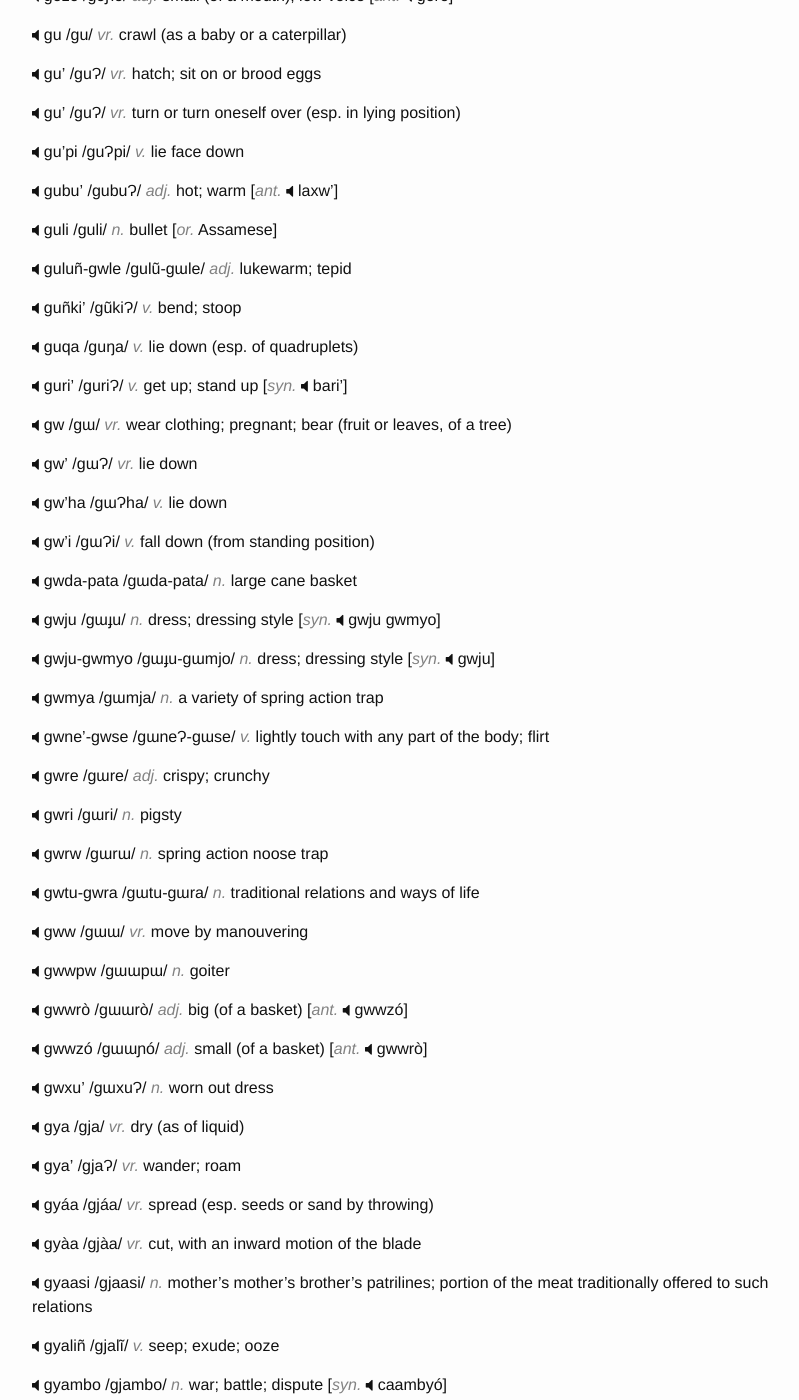
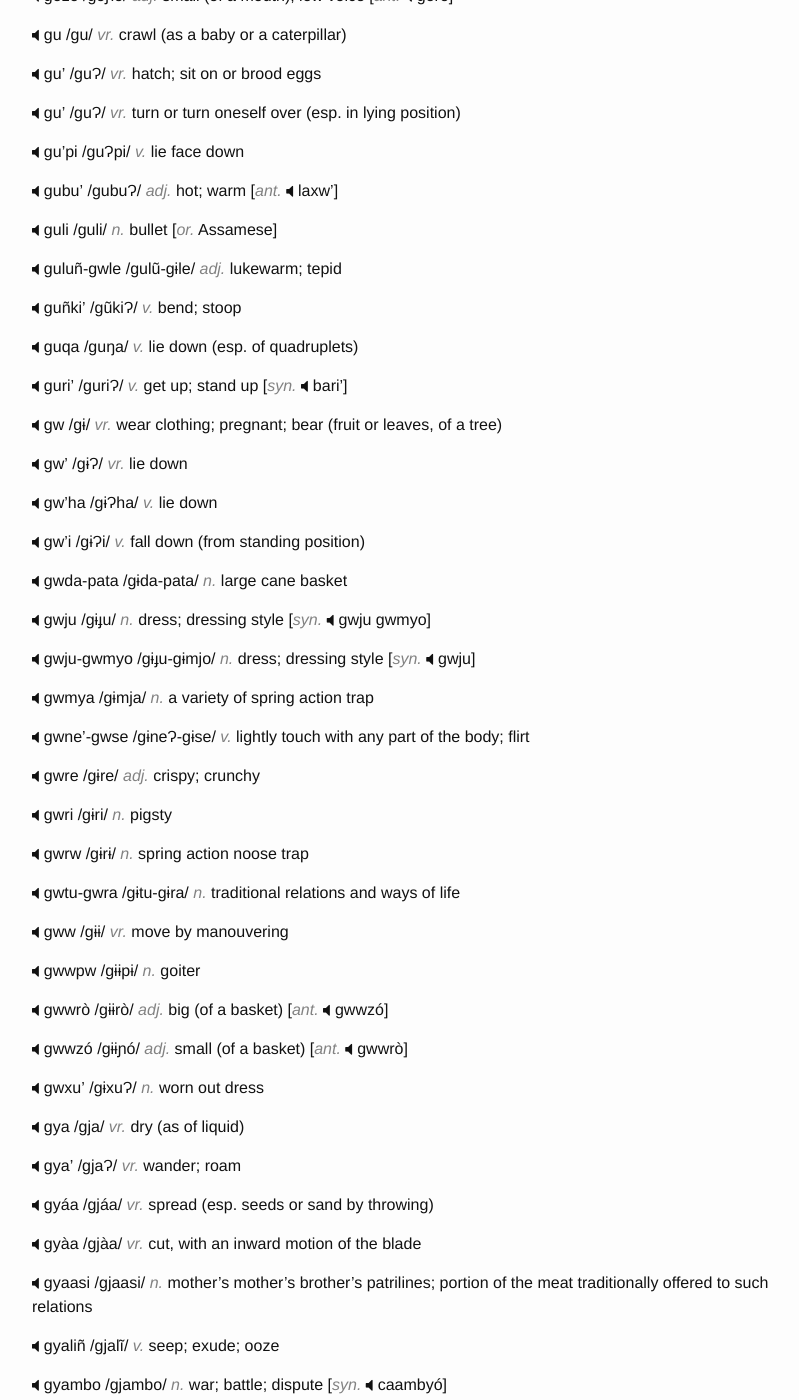
Before and after one commit to hacksparrow/language.apatani.org, a Jekyll site: the page built from dictionary/g.md, in a window 1280 px wide and 1400 px high, scrolled down 3169 px. Shown: the whole window, without its empty margins (238-1037 px from the left). Built offline with Jekyll 4.4.1, drawn with Linux system fonts in a browser that asks for light colours; nearby versions of some CDN libraries; comment, search, counter and statistics services are not loaded; some of the changed text lies outside the part shown.

Commit message:
Update g.md

```diff
--- a/dictionary/g.md
+++ b/dictionary/g.md
@@ -245,7 +245,7 @@ __gubu'__ /gubuɁ/ _adj._  hot; warm [_ant._  laxw']
 __guli__  /guli/ _n._  bullet  [_or._ Assamese]
 
 
-__guluñ-gwle__  /gulũ-gɯle/ _adj._  lukewarm; tepid
+__guluñ-gwle__  /gulũ-gɨle/ _adj._  lukewarm; tepid
 
 
 __guñki'__  /gũkiɁ/ _v._  bend; stoop
@@ -257,58 +257,58 @@ __guqa__  /guŋa/ _v._  lie down (esp. of quadruplets)
 __guri'__ /guriɁ/ _v._  get up; stand up  [_syn._  bari']
 
 
-__gw__  /gɯ/ _vr._  wear clothing; pregnant; bear (fruit or leaves, of a tree)
+__gw__  /gɨ/ _vr._  wear clothing; pregnant; bear (fruit or leaves, of a tree)
 
 
-__gw'__ /gɯɁ/ _vr._  lie down
+__gw'__ /gɨɁ/ _vr._  lie down
 
 
-__gw'ha__ /gɯɁha/ _v._  lie down
+__gw'ha__ /gɨɁha/ _v._  lie down
 
 
-__gw'i__  /gɯɁi/ _v._  fall down (from standing position)
+__gw'i__  /gɨɁi/ _v._  fall down (from standing position)
 
 
-__gwda-pata__ /gɯda-pata/ _n._  large cane basket
+__gwda-pata__ /gɨda-pata/ _n._  large cane basket
 
 
-__gwju__  /gɯɟu/ _n._  dress; dressing style [_syn._  gwju gwmyo]
+__gwju__  /gɨɟu/ _n._  dress; dressing style [_syn._  gwju gwmyo]
 
 
-__gwju-gwmyo__  /gɯɟu-gɯmjo/ _n._  dress; dressing style [_syn._  gwju]
+__gwju-gwmyo__  /gɨɟu-gɨmjo/ _n._  dress; dressing style [_syn._  gwju]
 
 
-__gwmya__ /gɯmja/ _n._  a variety of spring action trap
+__gwmya__ /gɨmja/ _n._  a variety of spring action trap
 
 
-__gwne'-gwse__  /gɯneɁ-gɯse/ _v._  lightly touch with any part of the body; flirt
+__gwne'-gwse__  /gɨneɁ-gɨse/ _v._  lightly touch with any part of the body; flirt
 
 
-__gwre__  /gɯre/ _adj._  crispy; crunchy
+__gwre__  /gɨre/ _adj._  crispy; crunchy
 
 
-__gwri__  /gɯri/ _n._  pigsty
+__gwri__  /gɨri/ _n._  pigsty
 
 
-__gwrw__  /gɯrɯ/ _n._  spring action noose trap
+__gwrw__  /gɨrɨ/ _n._  spring action noose trap
 
 
-__gwtu-gwra__ /gɯtu-gɯra/ _n._  traditional relations and ways of life
+__gwtu-gwra__ /gɨtu-gɨra/ _n._  traditional relations and ways of life
 
 
-__gww__ /gɯɯ/ _vr._  move by manouvering
+__gww__ /gɨɨ/ _vr._  move by manouvering
 
 
-__gwwpw__ /gɯɯpɯ/ _n._  goiter
+__gwwpw__ /gɨɨpɨ/ _n._  goiter
 
 
-__gwwrò__ /gɯɯrò/ _adj._  big (of a basket)  [_ant._  gwwzó]
+__gwwrò__ /gɨɨrò/ _adj._  big (of a basket)  [_ant._  gwwzó]
 
 
-__gwwzó__ /gɯɯɲó/ _adj._  small (of a basket)  [_ant._  gwwrò]
+__gwwzó__ /gɨɨɲó/ _adj._  small (of a basket)  [_ant._  gwwrò]
 
 
-__gwxu'__ /gɯxuɁ/ _n._  worn out dress
+__gwxu'__ /gɨxuɁ/ _n._  worn out dress
 
 
 __gya__ /gja/ _vr._  dry (as of liquid)
```
Also changed, not shown: other parts of dictionary/g.md (+8 -8 lines).
